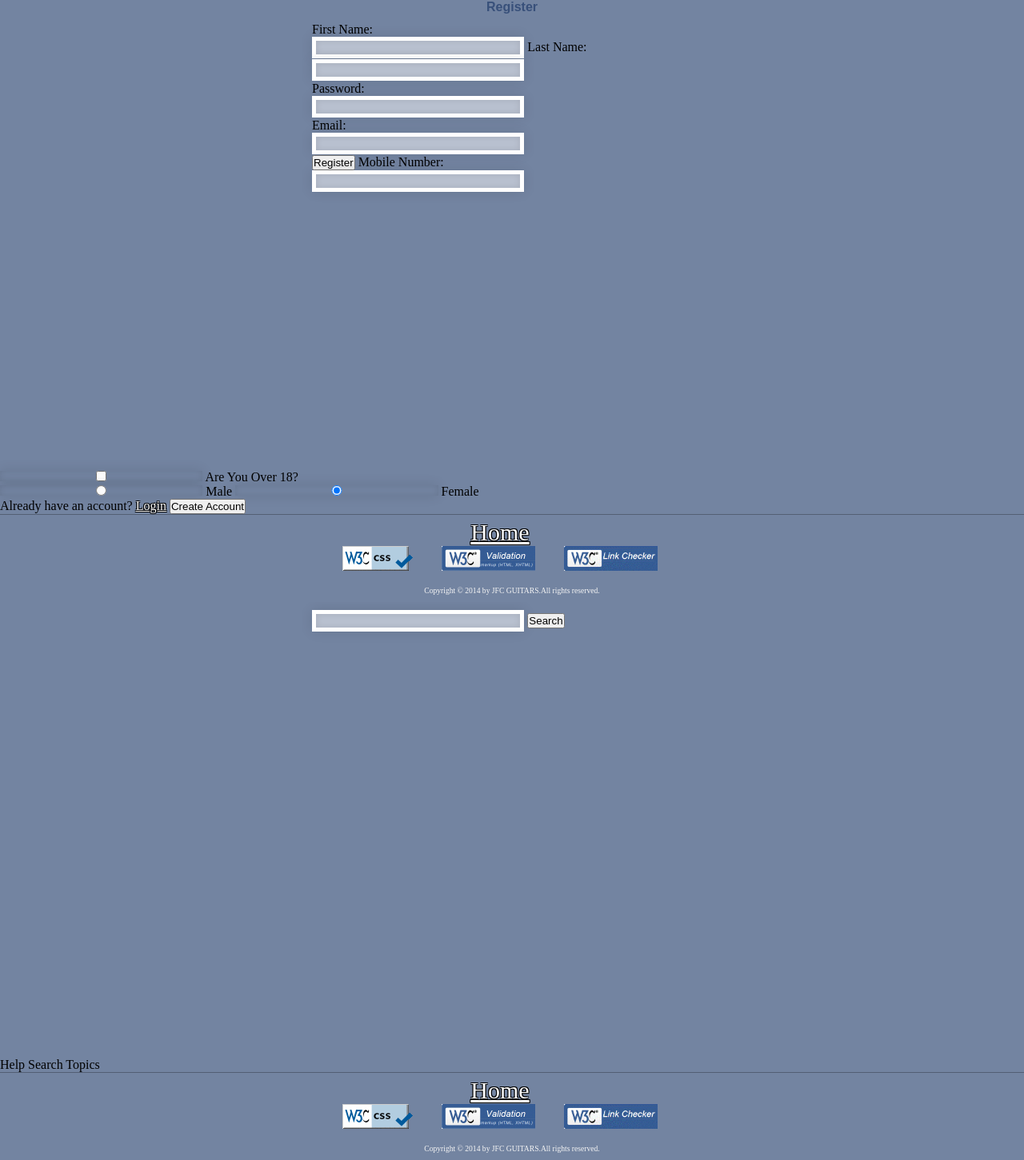
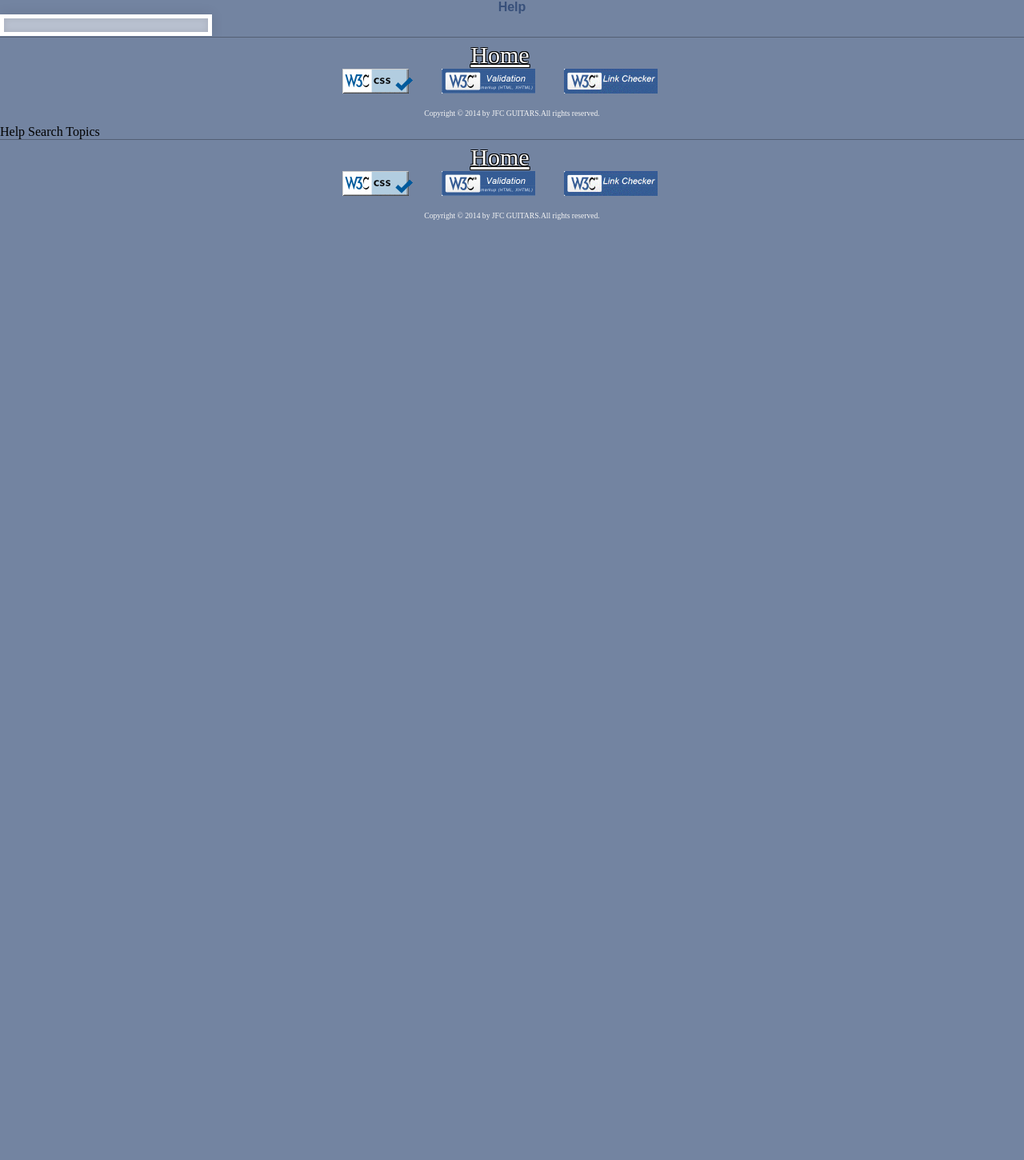
Before and after one commit to james-gab/CIT261-02, a PHP site: page /Help/Help.php in a window 1280 px wide. Shown: the part 129-1580 px from the top of the page at 80% size. After the commit the page ends 404 px from the top, so only its background shows below. Run offline with PHP 8.4, Linux system fonts and the light colour scheme; some web fonts are replaced.

Commit message:
changed some things

```diff
--- a/Help/Help.php
+++ b/Help/Help.php
@@ -38,39 +38,24 @@ echo $query;
             <?php include $_SERVER['DOCUMENT_ROOT'].'/nav/headernavigation.php'; ?>
         </div>
         </header>
-    <h1>Register</h1>
-    <form name="registration">
-        <label>First Name:</label><br/>
-        <input name="First Name" type="text" required="required">
-        <label>Last Name:</label><br/>
-        <input name="Last Name" type="text" required="required">
-        <br/>
-        <label>Password:</label><br/>
-        <input name="password" type="password" required="required"><br/>
-        <label>Email:</label><br/>
-        <input name="email" type="email" required="required"><br/>
-        <input type="submit" value="Register">
-        <label>Mobile Number:</label><br/>
-        <input name="Mobile Number" type="text" required="required">
-        <br/>
-       </form>
-    <input type="checkbox" name="option1" value="Are You Over 18?"> Are You Over 18?<br>
-    <input type="radio" name="group1" value="Male"> Male
-<input type="radio" name="group2" value="Female" checked> Female<br>
-    Already have an account? <a href="sign2.html">Login</a>
-    <button type="button">Create Account</button>
+    <h1>Help</h1>
+
+      <input name="searchTxt" type="text" maxlength="512" id="searchTxt" class="searchField"/>
+
+<script>
+    var input = document.getElementById("searchTxt");
+
+    function searchURL() {
+         window.location = "http://www.iserve.jfcguitars.com" + input.value;
+    }
+</script>
     <footer>
 <!--Calls Footer from file footer.index.php -->
         <div>
             <?php include $_SERVER['DOCUMENT_ROOT'].'/nav/footer.php'; ?>
         </div>
     </footer>
-</body>
-</html>
-     <form action="" method="GET">
-        <input type="text" name="query" />
-        <input type="submit" name="submit" value="Search" />
-    </form>
+
 <p>Help Search Topics</p>
  <footer>
 <!--Calls Footer from file footer.index.php -->
```
